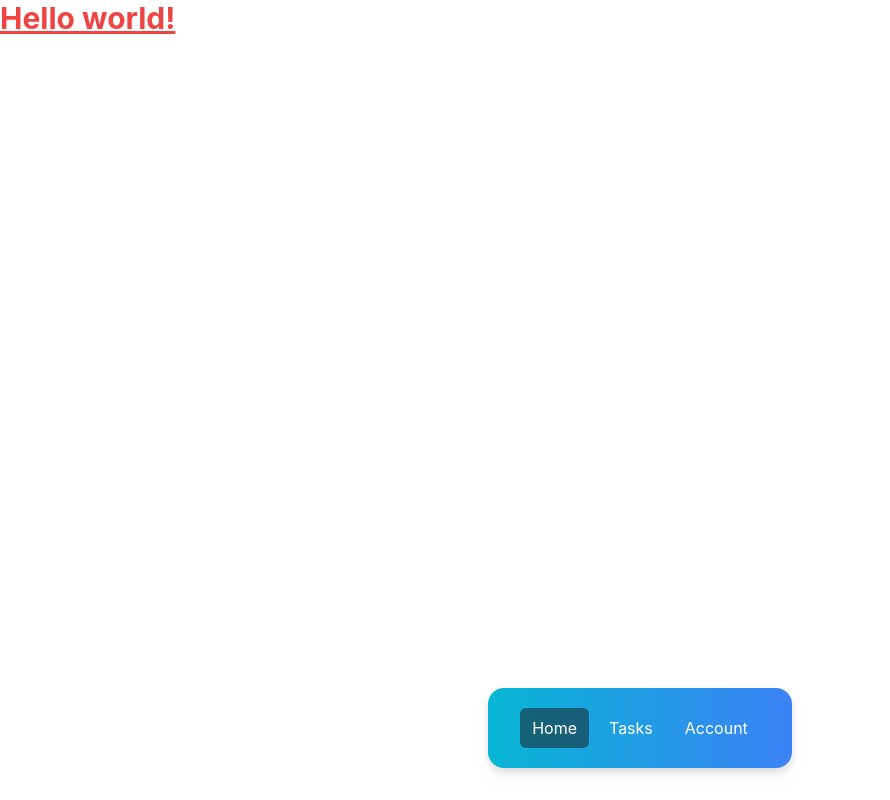
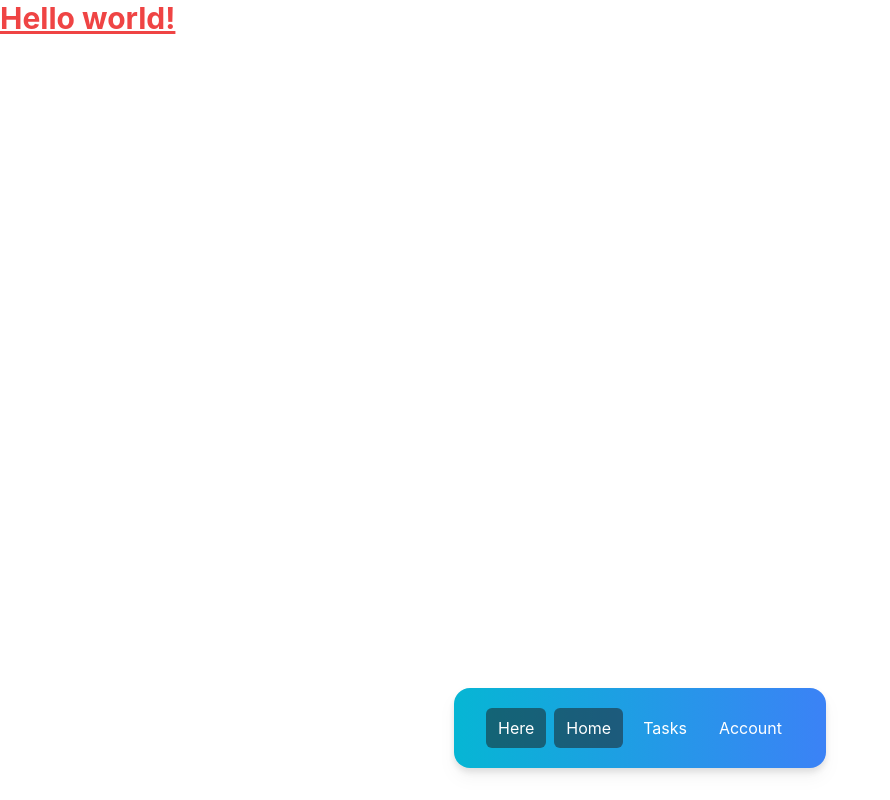
Before and after one commit to rjsreino/ruetinely, a Vue app: page / in a window 1280 px wide. Shown: the whole page, without its empty margins (0-890 px from the left). Built offline with nearby package versions, Linux system fonts and the light colour scheme.

Commit message:
feat: navbaritem for navigation item that includes visual element and text under it

```diff
--- a/src/components/NavBar.vue
+++ b/src/components/NavBar.vue
@@ -27,8 +27,18 @@ const isActiveLink = (routePath) => {
                   isActiveLink('/') ? 'bg-stone-900/50' : 'hover:bg-stone-900/75 hover:text-white',
                   'transition delay-50 duration-300 ease-in-out text-white px-3 py-2 rounded-md',
                 ]"
-                >Home</RouterLink
               >
+                Here
+              </RouterLink>
+              <RouterLink
+                to="/"
+                :class="[
+                  isActiveLink('/') ? 'bg-stone-900/50' : 'hover:bg-stone-900/75 hover:text-white',
+                  'transition delay-50 duration-300 ease-in-out text-white px-3 py-2 rounded-md',
+                ]"
+              >
+                Home
+              </RouterLink>
               <RouterLink
                 to="/jobs"
                 :class="[
--- /dev/null
+++ b/src/components/NavBarItem.vue
@@ -0,0 +1,29 @@
+<script setup>
+defineProps({
+  icon: {
+    type: Object,
+    default: null,
+  },
+  imageUrl: {
+    type: String,
+    default: '',
+  },
+  text: {
+    type: String,
+    default: 'Home',
+  },
+})
+</script>
+<template>
+    <div class="flex flex-col items-center w-16">
+        <!--div for image/icon/logo-->
+        <div class="flex items-center justify-center">
+            <component :is="icon" :size="24" v-if="icon"/>
+            <img v-else-if="imageUrl" :src="imageUrl" alt="icon" class="size-6px"
+        </div>
+        <!--div for text under logo-->
+        <div class="mt-2 text-sm text-center">
+            {{ text }}
+        </div>
+    </div>
+</template>
```
